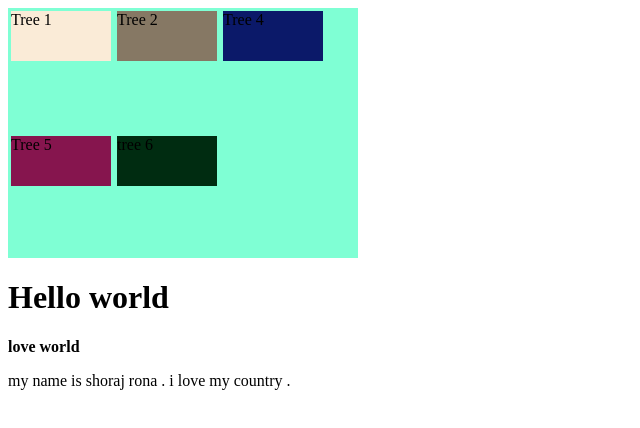
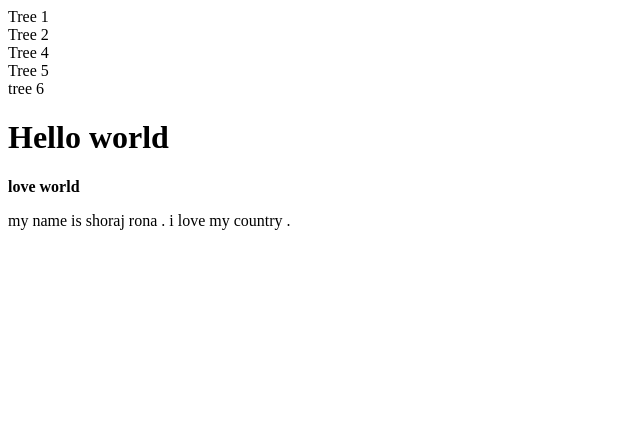
Before and after one commit to Ronaprogramming369/Home.works, a plain HTML site: page inxdex.html in a window 1280 px wide. Shown: the whole page, without its empty margins (0-640 px from the left). Drawn offline with Linux system fonts and the light colour scheme.

Commit message:
send commit

```diff
--- a/style.css
+++ /dev/null
@@ -1,43 +0,0 @@
-
-
-div{
-    background-color: aquamarine;
-    height: 250px;
-    width: 350px;
-    display: flex;
-    flex-flow:row wrap;
-  align-items: stretch;
-
-}
-
-#items1{
-    height: 50px;
-    width: 100px;
-    background-color: antiquewhite;
-    margin: 3px;
-}
- #items2{
-    height: 50px;
-    width: 100px;
-    background-color: rgb(134, 120, 100);
-    margin: 3px;
-}
-
-#items4{
-    height: 50px;
-    width: 100px;
-    background-color: rgb(11, 25, 105);
-    margin: 3px;
-}
-#items5{
-    height: 50px;
-    width: 100px;
-    background-color: rgb(134, 21, 78);
-    margin: 3px;
-}
-#items6{
-    height: 50px;
-    width: 100px;
-    background-color: rgb(0, 44, 17);
-    margin: 3px;
-}
```
Also changed, not shown: inxdex.html (renamed from index.html, +1 -1 lines), 1 other file.
